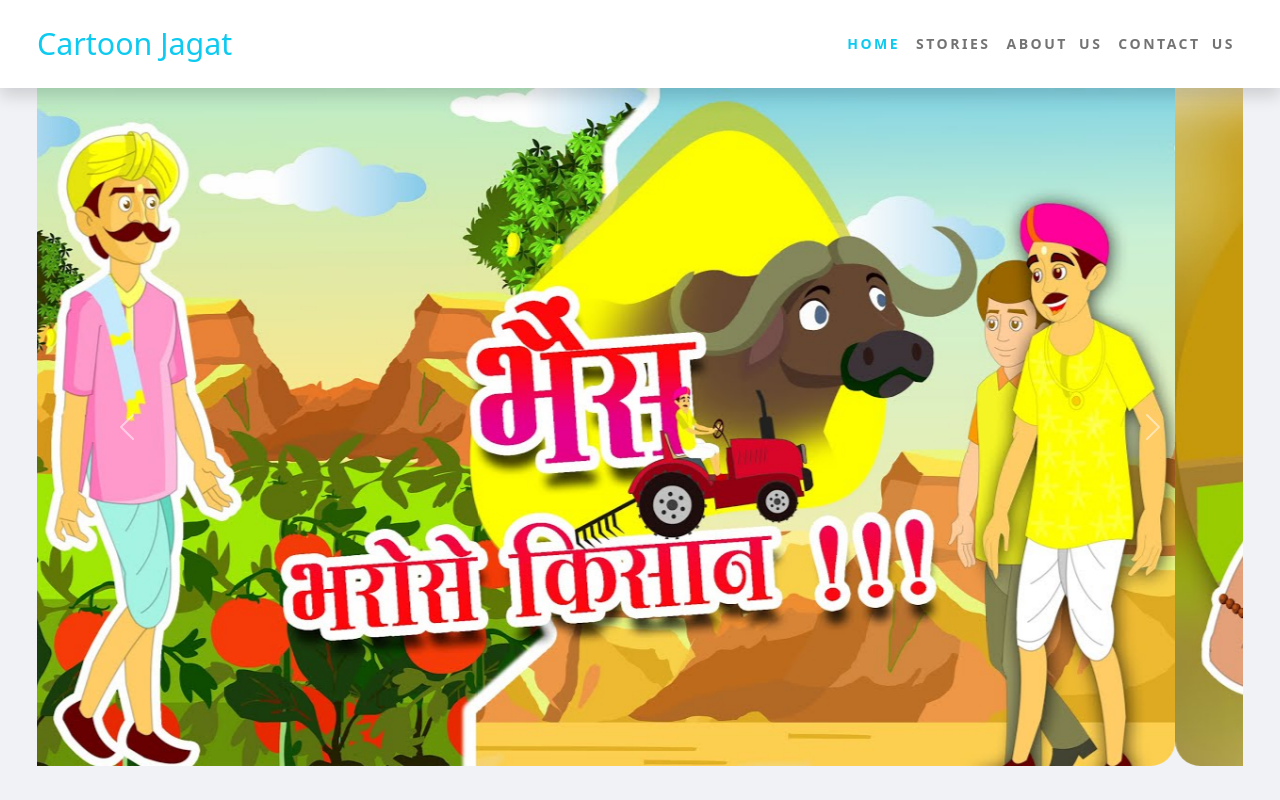
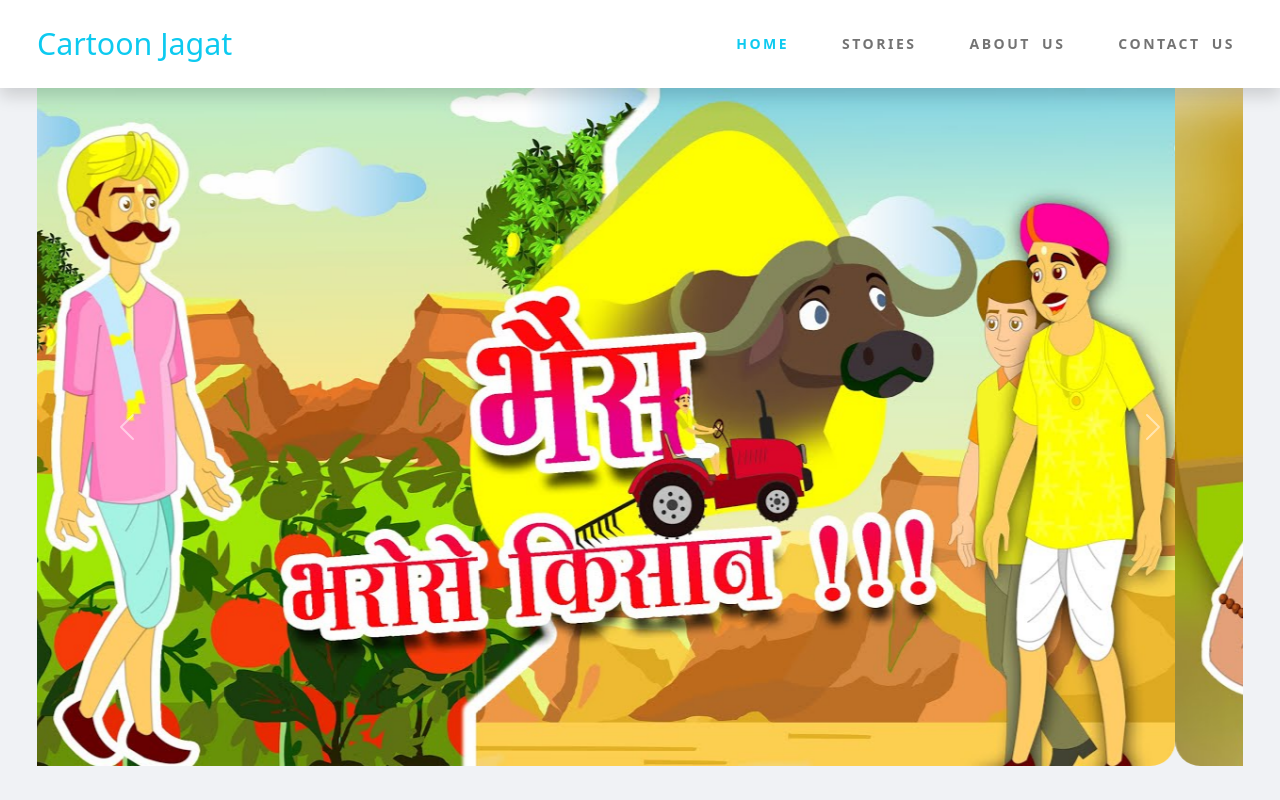
Before and after one commit to MohdShoib/Cartoon-Jagat, a plain HTML site: page index.html in a window 1280 px wide. Shown: the top 800 px of the page. Drawn offline with nearby package versions, Linux system fonts and the light colour scheme; no server answers.

Commit message:
space between navbar items

```diff
--- a/assets/css/style.css
+++ b/assets/css/style.css
@@ -18,6 +18,9 @@ nav{
 	letter-spacing: 2.5px !important;
 	word-spacing: 5px;
 	text-transform: uppercase;
+}
+nav .nav-link{
+	padding-left: 45px !important
 }
 /*.nav-link{
 	letter-spacing: 1px;
```
